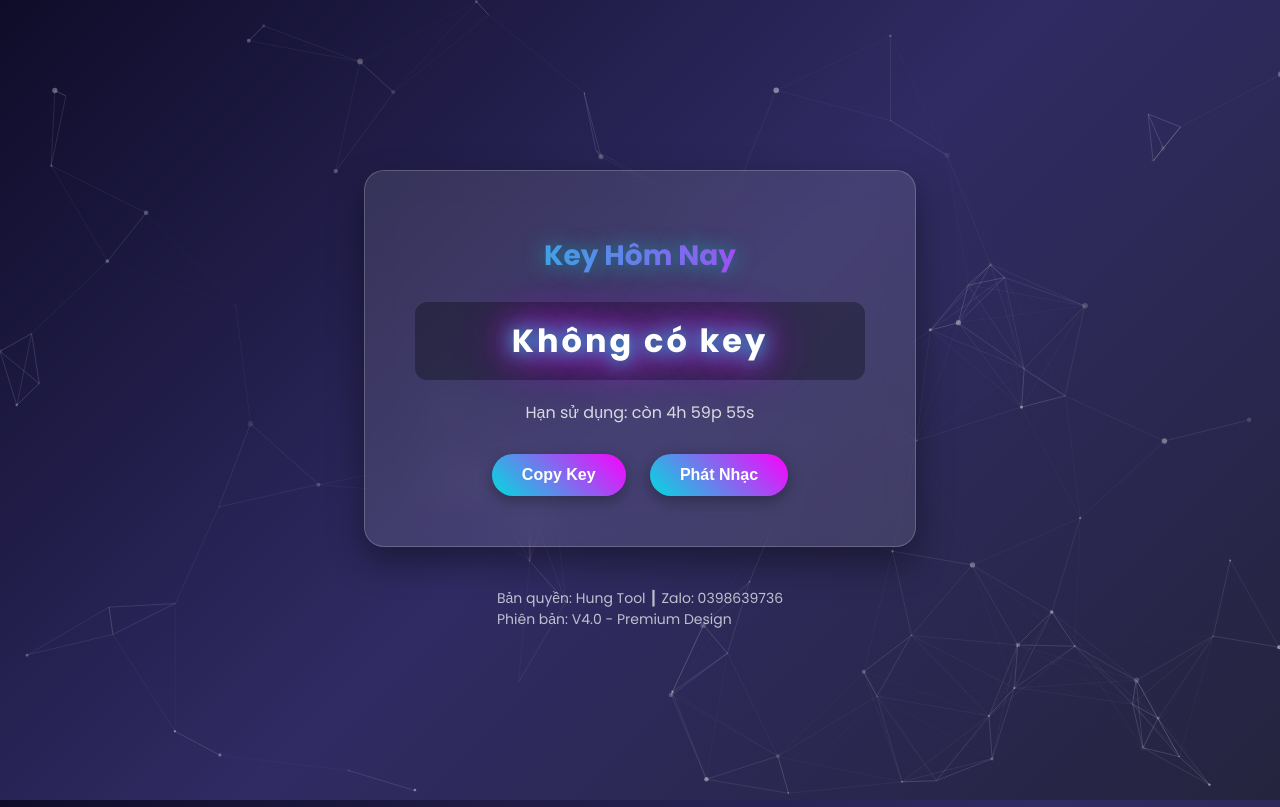
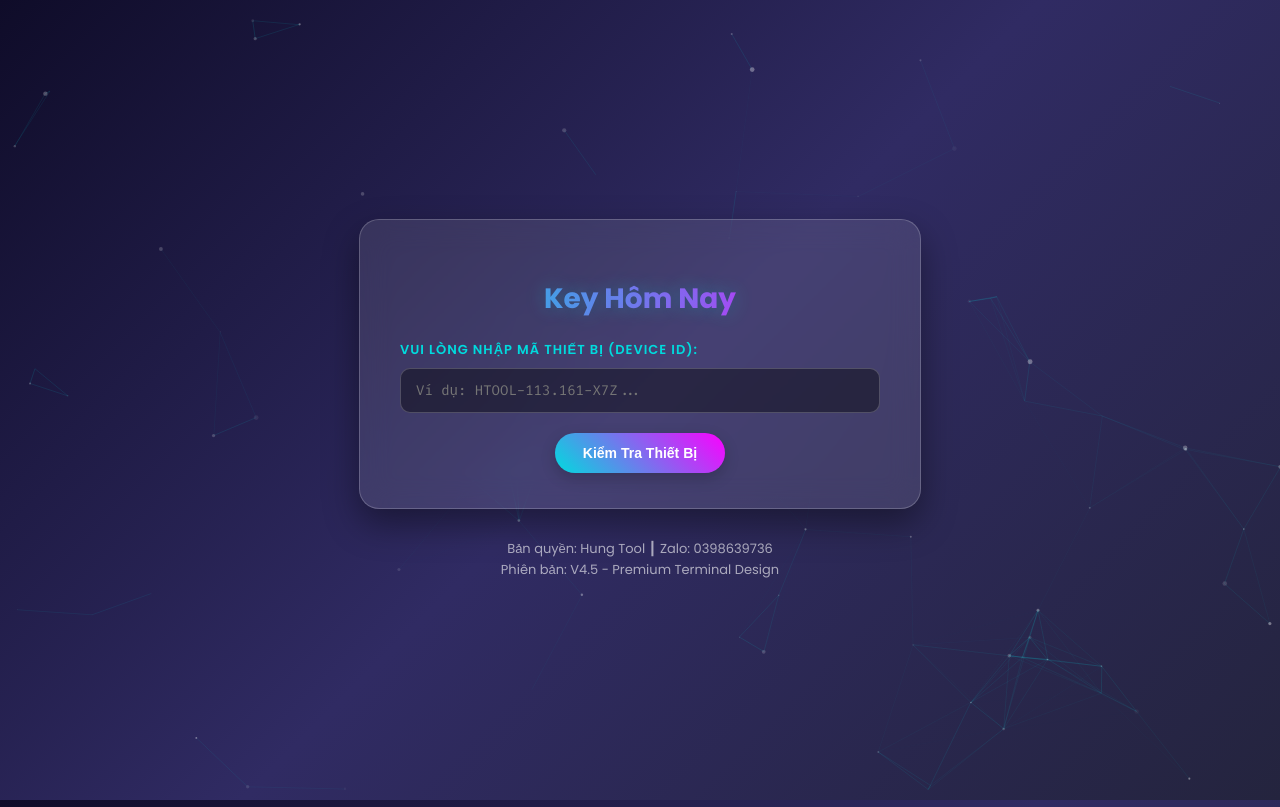
Before and after one commit to HubsvVnMindus/hungkeytool, a plain HTML site: page index.html in a window 1280 px wide. Drawn offline with nearby package versions, Linux system fonts and the light colour scheme.

Commit message:
Update index.html

```diff
--- a/index.html
+++ b/index.html
@@ -3,8 +3,8 @@
 <head>
   <meta charset="UTF-8">
   <meta name="viewport" content="width=device-width, initial-scale=1.0">
-  <title>Key Hôm Nay</title>
-  <link href="https://fonts.googleapis.com/css2?family=Poppins:wght@400;600;700&display=swap" rel="stylesheet">
+  <title>Key Hôm Nay - Hung Tool</title>
+  <link href="https://fonts.googleapis.com/css2?family=Poppins:wght@400;600;700&family=Fira+Code:wght@400;500&display=swap" rel="stylesheet">
   <style>
     body {
       margin: 0;
@@ -17,11 +17,10 @@
       align-items: center;
       justify-content: center;
       color: #fff;
-      overflow: hidden;
+      overflow-x: hidden;
       position: relative;
     }
 
-    /* Particle background canvas */
     #particles-js {
       position: absolute;
       width: 100%;
@@ -38,87 +37,162 @@
       backdrop-filter: blur(15px);
       -webkit-backdrop-filter: blur(15px);
       border: 1px solid rgba(255, 255, 255, 0.2);
-      padding: 40px 50px;
+      padding: 35px 40px;
       border-radius: 20px;
       box-shadow: 0 15px 35px rgba(0, 0, 0, 0.4);
       text-align: center;
-      max-width: 450px;
+      max-width: 480px;
       width: 90%;
-      animation: floatIn 1.5s ease-out;
+      animation: floatIn 1.2s ease-out;
     }
 
     @keyframes floatIn {
-      from { opacity: 0; transform: translateY(50px) scale(0.95); }
+      from { opacity: 0; transform: translateY(30px) scale(0.97); }
       to { opacity: 1; transform: translateY(0) scale(1); }
     }
 
     h2 {
       font-size: 28px;
-      margin-bottom: 25px;
+      margin-bottom: 20px;
       background: linear-gradient(90deg, #00dbde, #fc00ff);
       -webkit-background-clip: text;
       -webkit-text-fill-color: transparent;
-      text-shadow: 0 0 20px rgba(0, 219, 222, 0.5);
+      text-shadow: 0 0 20px rgba(0, 219, 222, 0.3);
+    }
+
+    /* Khu vực nhập mã thiết bị */
+    .input-group {
+      margin: 20px 0;
+      text-align: left;
+    }
+
+    .input-group label {
+      font-size: 13px;
+      color: #00dbde;
+      font-weight: 600;
+      display: block;
+      margin-bottom: 8px;
+      text-transform: uppercase;
+      letter-spacing: 1px;
+    }
+
+    .input-group input {
+      width: 100%;
+      padding: 12px 15px;
+      background: rgba(0, 0, 0, 0.4);
+      border: 1px solid rgba(255, 255, 255, 0.2);
+      border-radius: 10px;
+      color: #fff;
+      font-family: 'Fira Code', monospace;
+      font-size: 14px;
+      box-sizing: border-box;
+      outline: none;
+      transition: all 0.3s ease;
+    }
+
+    .input-group input:focus {
+      border-color: #fc00ff;
+      box-shadow: 0 0 10px rgba(252, 0, 255, 0.3);
+    }
+
+    /* Bảng Terminal Load giả lập */
+    .terminal-box {
+      display: none;
+      background: #050515;
+      border: 1px solid #00dbde;
+      border-radius: 12px;
+      padding: 15px;
+      margin: 20px 0;
+      text-align: left;
+      font-family: 'Fira Code', monospace;
+      font-size: 12px;
+      color: #00ffcc;
+      max-height: 180px;
+      overflow-y: auto;
+      box-shadow: inset 0 0 10px rgba(0, 255, 204, 0.2);
+    }
+
+    .terminal-line {
+      margin-bottom: 5px;
+      white-space: nowrap;
+      overflow: hidden;
+      border-right: 2px solid transparent;
+    }
+
+    /* Khu vực kết quả hiển thị Key */
+    .result-section {
+      display: none;
     }
 
     .key {
-      font-size: 32px;
+      font-size: 26px;
       font-weight: 700;
       color: #fff;
       margin: 20px 0;
       padding: 15px;
-      background: rgba(0, 0, 0, 0.3);
+      background: rgba(0, 0, 0, 0.4);
       border-radius: 12px;
-      letter-spacing: 3px;
-      text-shadow:
-        0 0 10px #00dbde,
-        0 0 20px #00dbde,
-        0 0 30px #00dbde,
-        0 0 40px #fc00ff;
+      letter-spacing: 2px;
+      word-break: break-all;
       animation: neonPulse 2s infinite alternate;
     }
 
     @keyframes neonPulse {
-      from { text-shadow: 0 0 10px #00dbde, 0 0 20px #00dbde, 0 0 30px #00dbde; }
-      to { text-shadow: 0 0 20px #00dbde, 0 0 30px #fc00ff, 0 0 50px #fc00ff, 0 0 70px #fc00ff; }
+      from { text-shadow: 0 0 10px #00dbde, 0 0 20px #00dbde; border: 1px solid rgba(0, 219, 222, 0.5); }
+      to { text-shadow: 0 0 15px #00dbde, 0 0 25px #fc00ff; border: 1px solid rgba(252, 0, 255, 0.5); }
     }
 
     .expiry {
-      font-size: 16px;
+      font-size: 14px;
       color: rgba(255, 255, 255, 0.8);
-      margin: 20px 0;
+      margin-bottom: 20px;
+    }
+
+    /* Hệ thống Button điều hướng */
+    .btn-container {
+      display: flex;
+      flex-wrap: wrap;
+      justify-content: center;
+      gap: 10px;
     }
 
     button {
-      padding: 12px 30px;
-      margin: 10px;
-      font-size: 16px;
+      padding: 12px 28px;
+      font-size: 14px;
       font-weight: 600;
       border: none;
       border-radius: 50px;
       background: linear-gradient(45deg, #00dbde, #fc00ff);
       color: white;
       cursor: pointer;
-      transition: all 0.4s ease;
-      box-shadow: 0 5px 15px rgba(0, 0, 0, 0.3);
+      transition: all 0.3s ease;
+      box-shadow: 0 5px 15px rgba(0, 0, 0, 0.2);
     }
 
     button:hover {
-      transform: translateY(-5px);
-      box-shadow: 0 10px 25px rgba(252, 0, 255, 0.4);
+      transform: translateY(-3px);
+      box-shadow: 0 8px 20px rgba(252, 0, 255, 0.3);
+    }
+
+    button:disabled {
+      background: #444;
+      color: #888;
+      cursor: not-allowed;
+      transform: none;
+      box-shadow: none;
     }
 
     .footer {
       position: relative;
       z-index: 2;
-      margin-top: 40px;
-      font-size: 14px;
-      color: rgba(255, 255, 255, 0.7);
+      margin-top: 30px;
+      font-size: 13px;
+      color: rgba(255, 255, 255, 0.6);
+      text-align: center;
+      line-height: 1.6;
     }
 
-    audio {
-      display: none;
-    }
+    audio { display: none; }
   </style>
 </head>
 <body>
@@ -127,76 +201,149 @@
 
   <div class="container">
     <h2>Key Hôm Nay</h2>
-    <div class="key" id="keyDisplay">Đang lấy key...</div>
-    <div class="expiry" id="expiryTime">Tính toán hạn sử dụng...</div>
-    <button onclick="copyKey()">Copy Key</button>
-    <button onclick="toggleMusic()" id="musicBtn">Phát Nhạc</button>
+
+    <div id="authSection">
+      <div class="input-group">
+        <label for="deviceId">Vui lòng nhập Mã thiết bị (Device ID):</label>
+        <input type="text" id="deviceId" placeholder="Ví dụ: HTOOL-113.161-X7Z..." autocomplete="off">
+      </div>
+      <button onclick="startVerification()" id="verifyBtn">Kiểm Tra Thiết Bị</button>
+    </div>
+
+    <div class="terminal-box" id="terminalBox"></div>
+
+    <div class="result-section" id="resultSection">
+      <div class="key" id="keyDisplay">Đang đồng bộ...</div>
+      <div class="expiry" id="expiryTime">Đang tính thời gian...</div>
+      <div class="btn-container">
+        <button onclick="copyKey()">Copy Key</button>
+        <button onclick="toggleMusic()" id="musicBtn">Phát Nhạc</button>
+      </div>
+    </div>
   </div>
 
   <div class="footer">
     Bản quyền: Hung Tool ┃ Zalo: 0398639736<br>
-    Phiên bản: V4.0 - Premium Design
+    Phiên bản: V4.5 - Premium Terminal Design
   </div>
 
   <audio id="bgMusic" loop>
     <source src="music.mp3" type="audio/mpeg">
-    Trình duyệt của bạn không hỗ trợ audio.
   </audio>
 
   <script src="https://cdn.jsdelivr.net/npm/particles.js@2.0.0/particles.min.js"></script>
   <script>
     particlesJS('particles-js', {
       "particles": {
-        "number": { "value": 80, "density": { "enable": true, "value_area": 800 } },
+        "number": { "value": 60, "density": { "enable": true, "value_area": 800 } },
         "color": { "value": "#ffffff" },
         "shape": { "type": "circle" },
-        "opacity": { "value": 0.5, "random": true },
-        "size": { "value": 3, "random": true },
-        "line_linked": { "enable": true, "distance": 150, "color": "#ffffff", "opacity": 0.2, "width": 1 },
-        "move": { "enable": true, "speed": 2, "direction": "none", "random": false }
+        "opacity": { "value": 0.4, "random": true },
+        "size": { "value": 2.5, "random": true },
+        "line_linked": { "enable": true, "distance": 140, "color": "#00dbde", "opacity": 0.15, "width": 1 },
+        "move": { "enable": true, "speed": 1.5, "direction": "none", "random": false }
       },
-      "interactivity": {
-        "detect_on": "canvas",
-        "events": { "onhover": { "enable": true, "mode": "repulse" }, "resize": true }
-      },
+      "interactivity": { "detect_on": "canvas", "events": { "onhover": { "enable": true, "mode": "repulse" }, "resize": true } },
       "retina_detect": true
     });
   </script>
 
   <script>
+    // Phân tách lấy chuỗi Key từ URL truyền vào (?key=...)
     const urlParams = new URLSearchParams(window.location.search);
-    const key = urlParams.get('key') || 'Không có key';
-    document.getElementById("keyDisplay").textContent = key;
+    const secretKey = urlParams.get('key') || 'H-TOOL-FREE-KEY-999';
 
-    // Thời gian hết hạn key (ví dụ: 5 giờ từ lúc tạo)
+    // Thiết lập đếm ngược thời gian hết hạn (Mặc định 5 tiếng)
     const createdAt = new Date();
     const expiryDate = new Date(createdAt.getTime() + 5 * 60 * 60 * 1000);
 
     function updateExpiryCountdown() {
       const now = new Date();
       const remaining = expiryDate - now;
+      if (remaining <= 0) {
+        document.getElementById("expiryTime").textContent = "Mã khóa Key này đã hết hạn sử dụng!";
+        return;
+      }
+      const hours = Math.floor((remaining / (1000 * 60 * 60)) % 24);
+      const minutes = Math.floor((remaining / (1000 * 60)) % 60);
+      const seconds = Math.floor((remaining / 1000) % 60);
+      document.getElementById("expiryTime").textContent = `Thời hạn khóa key còn lại: ${hours}h ${minutes}p ${seconds}s`;
+    }
 
-      if (remaining <= 0) {
-        document.getElementById("expiryTime").textContent = "Key đã hết hạn!";
+    // 10 dòng mã hóa Terminal chạy giả lập chuyên nghiệp
+    const terminalLogs = [
+      "[⚙️] Khởi tạo giao thức kiểm tra ID phần cứng...",
+      "[📡] Đang gửi gói tin ánh xạ địa chỉ IP thiết bị lên Cloud Server...",
+      "[🔒] Đang kết nối tới DB: keys_database (JSONBIN Server)...",
+      "[🔄] Đang đối soát mã định danh thiết bị với cấu trúc liên kết...",
+      "[🔍] Đang phân tích trạng thái link: STATUS = 'unused'...",
+      "[📊] Đang đồng bộ hóa luồng dữ liệu bảo mật mã nguồn cấp cao...",
+      "[🛡️] Kích hoạt tường lửa Anti-Bypass, chặn đứng Proxy/Fiddler...",
+      "[🧬] Giao thức mã hóa Base64 & MD5 hoàn tất 100%...",
+      "[✓] Khớp thiết bị thành công! Cấp phép mở khóa quyền truy cập...",
+      "[🚀] HOÀN TẤT! Đang giải mã khóa Key hiển thị lên màn hình..."
+    ];
+
+    function startVerification() {
+      const devIdInput = document.getElementById("deviceId").value.trim();
+
+      if (!devIdInput) {
+        alert("Sếp ơi, vui lòng nhập chính xác Mã thiết bị trên Tool vào ô trống nhé!");
         return;
       }
 
-      const hours = Math.floor((remaining / (1000 * 60 * 60)) % 24);
-      const minutes = Math.floor((remaining / (1000 * 60)) % 60);
-      const seconds = Math.floor((remaining / 1000) % 60);
+      // Khóa nút bấm và ẩn ô nhập liệu
+      document.getElementById("verifyBtn").disabled = true;
+      document.getElementById("deviceId").disabled = true;
 
-      document.getElementById("expiryTime").textContent =
-        `Hạn sử dụng: còn ${hours}h ${minutes}p ${seconds}s`;
+      const terminalBox = document.getElementById("terminalBox");
+      terminalBox.style.display = "block";
+
+      let currentLine = 0;
+
+      // Hàm in từng dòng trong bảng terminal chạy đệ quy lặp lại đủ 10 dòng
+      function printNextLine() {
+        if (currentLine < terminalLogs.length) {
+          const lineEl = document.createElement("div");
+          lineEl.className = "terminal-line";
+          lineEl.textContent = terminalLogs[currentLine];
+          terminalBox.appendChild(lineEl);
+
+          // Tự động cuộn bảng terminal xuống dòng mới nhất
+          terminalBox.scrollTop = terminalBox.scrollHeight;
+
+          currentLine++;
+          // Thời gian delay ngẫu nhiên giữa các dòng chạy cho thật (từ 300ms đến 600ms)
+          setTimeout(printNextLine, Math.random() * 300 + 300);
+        } else {
+          // Khi chạy xong hoàn tất cả 10 dòng terminal
+          setTimeout(() => {
+            // Ẩn khu vực nhập liệu và bảng terminal đi
+            document.getElementById("authSection").style.display = "none";
+            terminalBox.style.style = "none";
+            terminalBox.style.display = "none";
+
+            // Đẩy giá trị key thực tế vào ô nhận diện và kích hoạt bộ hiển thị
+            document.getElementById("keyDisplay").textContent = secretKey;
+            document.getElementById("resultSection").style.display = "block";
+
+            // Kích hoạt đồng hồ đếm ngược
+            updateExpiryCountdown();
+            setInterval(updateExpiryCountdown, 1000);
+          }, 600);
+        }
+      }
+
+      // Bắt đầu kích hoạt luồng dòng đầu tiên
+      printNextLine();
     }
 
-    updateExpiryCountdown();
-    setInterval(updateExpiryCountdown, 1000);
-
     function copyKey() {
-      navigator.clipboard.writeText(key);
-      alert("Đã copy key: " + key);
+      navigator.clipboard.writeText(secretKey);
+      alert("Đã sao chép mã Key thành công vào khay nhớ tạm!");
     }
 
+    // Trình quản lý điều khiển phát nhạc nền
     const music = document.getElementById("bgMusic");
     const musicBtn = document.getElementById("musicBtn");
     let isPlaying = false;
@@ -206,7 +353,7 @@
         music.pause();
         musicBtn.textContent = "Phát Nhạc";
       } else {
-        music.play();
+        music.play().catch(err => console.log("Trình duyệt chặn tự động phát nhạc"));
         musicBtn.textContent = "Dừng Nhạc";
       }
       isPlaying = !isPlaying;
```
